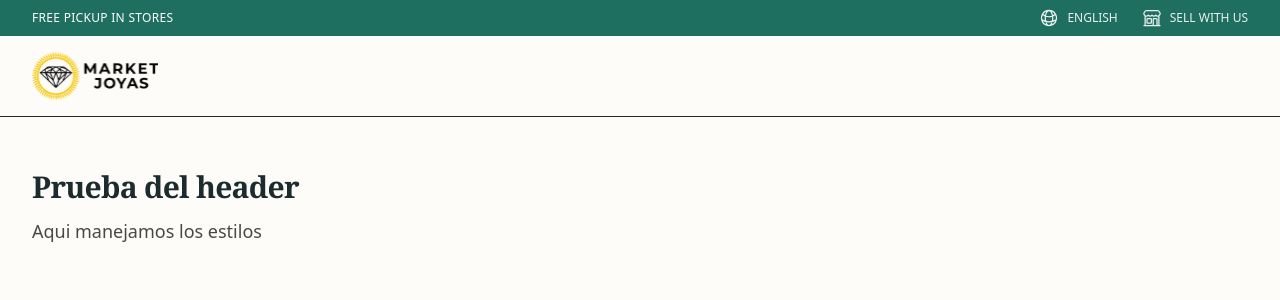
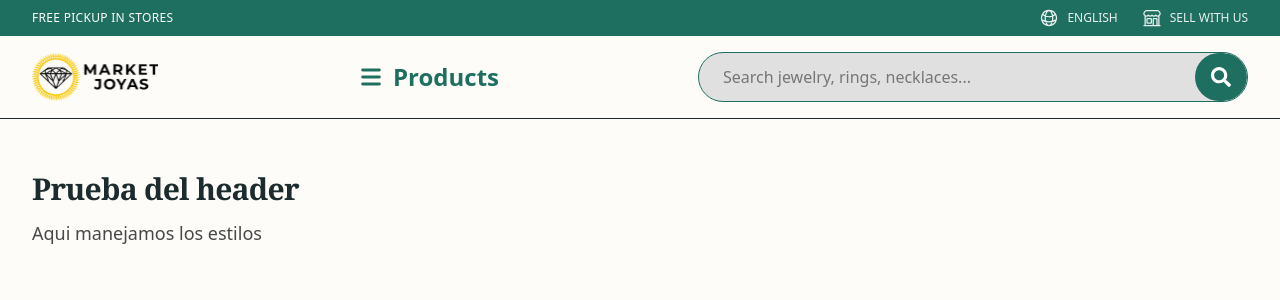
Before and after one commit to Ameteratzu/proyect-marketjoyas, a React (Vite) app: page / in a window 1280 px wide. Shown: the top 300 px of the page. Built offline with nearby package versions, Linux system fonts and the light colour scheme.

Commit message:
ADD: se agrego el input para buscar productos

```diff
--- a/public/locales/en/header.json
+++ b/public/locales/en/header.json
@@ -9,5 +9,6 @@
     "blog": "Blog",
     "stores": "Tiendas",
     "about": "Nosotros",
-    "contact": "Contacto"
+    "contact": "Contacto",
+    "searchPlaceholder": "Buscar joyería, anillos, collares..."
 }
--- a/public/locales/es/header.json
+++ b/public/locales/es/header.json
@@ -9,5 +9,6 @@
     "blog": "Blog",
     "stores": "Stores",
     "about": "About Us",
-    "contact": "Contact"
+    "contact": "Contact",
+    "searchPlaceholder": "Search jewelry, rings, necklaces..."
 }
--- a/src/features/header/Header.tsx
+++ b/src/features/header/Header.tsx
@@ -1,8 +1,8 @@
 import Container from "@/components/Container";
 import TopBar from "@/features/header/components/TopBar";
 import Logo from "@/features/header/components/logo";
-// import MainNav from "@/components/MainNav";
-// import Actions from "@/components/Actions";
+import CategoryTrigger from "@/features/header/components/CategoryTrigger";
+import SearchBar from "./components/SearchBar";
 
 export default function Header() {
   return (
@@ -11,6 +11,8 @@ export default function Header() {
       <div className="border-b border-cream/60">
         <Container className="py-4 flex items-center justify-between gap-6">
           <Logo />
+          <CategoryTrigger />
+          <SearchBar />
         </Container>
       </div>
       <div className="h-1 grad-gold" />
--- a/src/features/header/components/CategoryTrigger.tsx
+++ b/src/features/header/components/CategoryTrigger.tsx
@@ -0,0 +1,17 @@
+import { HiMenu } from "react-icons/hi";
+import { useTranslation } from "react-i18next";
+
+type Props = { onClick?: () => void };
+
+export default function CategoryTrigger(props: Props) {
+  const { t } = useTranslation("header");
+  return (
+    <button
+      onClick={props.onClick}
+      className="text-[24px] inline-flex items-center gap-2 text-primary"
+    >
+      <HiMenu className="w-7 h-auto" />
+      <span className="font-semibold">{t("products")}</span>
+    </button>
+  );
+}
--- a/src/features/header/components/SearchBar.tsx
+++ b/src/features/header/components/SearchBar.tsx
@@ -0,0 +1,31 @@
+import { FaSearch } from 'react-icons/fa';
+import { useTranslation } from "react-i18next";
+
+type Props = { onSubmit?: (value: string) => void };
+
+export default function SearchBar(props: Props) {
+  const { t } = useTranslation("header");
+
+  function handleSubmit(e: React.FormEvent<HTMLFormElement>) {
+    e.preventDefault();
+    const form = e.currentTarget;
+    const input = form.elements.namedItem("q") as HTMLInputElement | null;
+    if (props.onSubmit && input) props.onSubmit(input.value);
+  }
+
+  return (
+    <form onSubmit={handleSubmit} className="flex-1 max-w-[550px]">
+      <div className="flex bg-neutral rounded-full border border-primary overflow-hidden">
+        <input
+          name="q"
+          type="search"
+          placeholder={t("searchPlaceholder")}
+          className="w-full px-6 py-3 outline-primary placeholder:text-graphite/70"
+        />
+        <button className="bg-primary rounded-full text-white px-4 py-3">
+          <FaSearch name="search" className="w-5 h-5" />
+        </button>
+      </div>
+    </form>
+  );
+}
```
